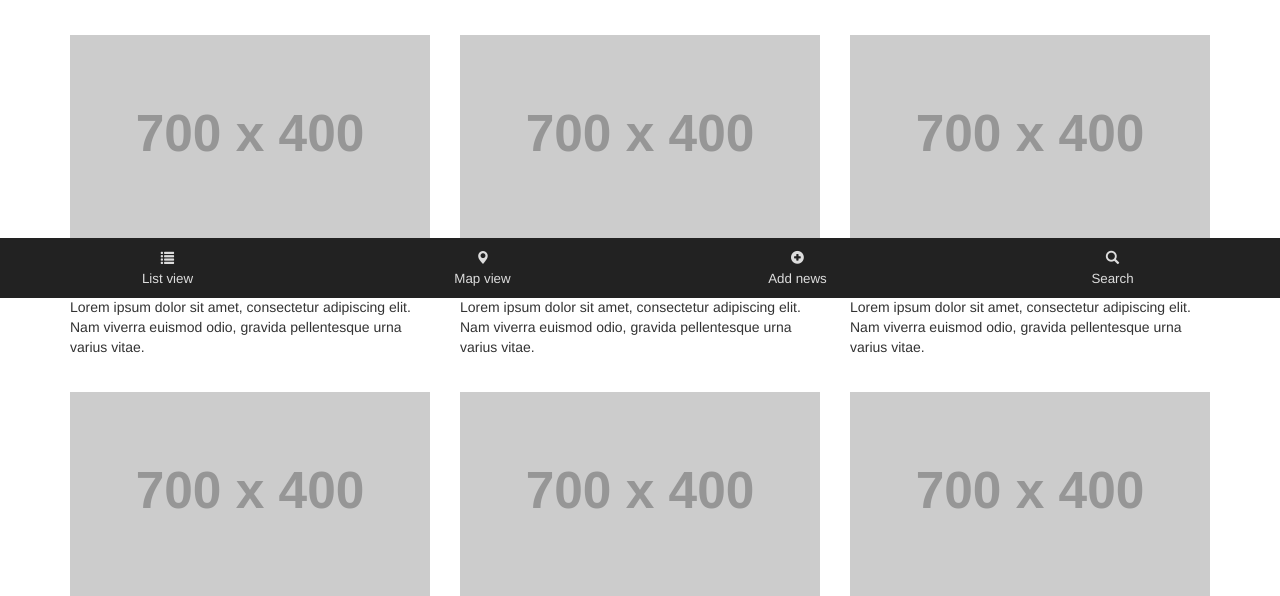
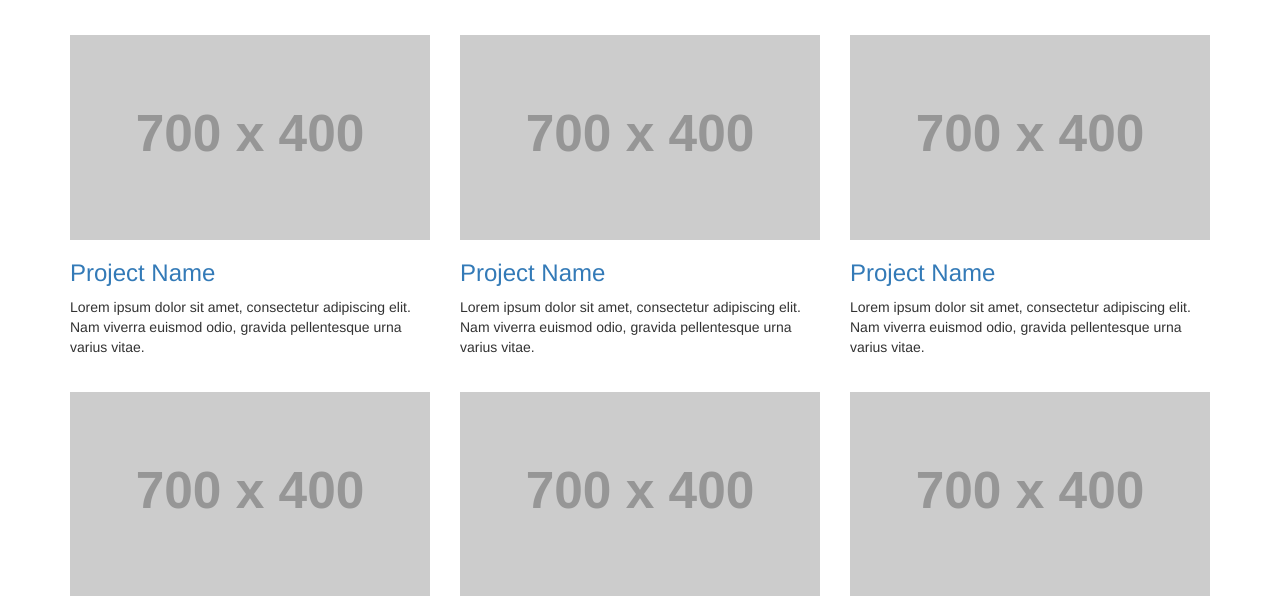
Before and after one commit to mruis/communitynews, a PHP site: page / in a window 1280 px wide. Shown: the part 502-1098 px from the top of the page. Run offline with PHP 8.4, Linux system fonts and the light colour scheme; grey boxes labelled with a size stand in for pictures from a placeholder-image service; some libraries are stand-ins or nearby versions.

Commit message:
bottom nav

```diff
--- a/css/bottom-nav.css
+++ b/css/bottom-nav.css
@@ -49,3 +49,9 @@ body {
 #bottomNav a:hover {
     color:#fff;
 }
+
+@media (min-width: 768px) {
+	#footer {
+		display: none;
+	}
+}
--- a/index.html
+++ b/index.html
@@ -209,9 +209,9 @@
 	<div id="footer">
 		<div class="col-xs-12 navbar-inverse navbar-fixed-bottom">
 			<div class="row" id="bottomNav">
-				<div class="col-xs-3 text-center"><a href="#"><i class="glyphicon glyphicon-list"></i><br>List view</a></div>
-				<div class="col-xs-3 text-center"><a href="#"><i class="glyphicon glyphicon-map-marker"></i><br>Map view</a></div>
-				<div class="col-xs-3 text-center"><a href="#"><i class="glyphicon glyphicon-plus-sign"></i><br>Add news</a></div>
+				<div class="col-xs-3 text-center"><a href="#"><i class="glyphicon glyphicon-list"></i><br>List</a></div>
+				<div class="col-xs-3 text-center"><a href="#"><i class="glyphicon glyphicon-map-marker"></i><br>Map</a></div>
+				<div class="col-xs-3 text-center"><a href="#"><i class="glyphicon glyphicon-plus-sign"></i><br>Add</a></div>
 				<div class="col-xs-3 text-center"><a href="#"><i class="glyphicon glyphicon-search"></i><br>Search</a></div>
 			</div>
 		</div>
```
